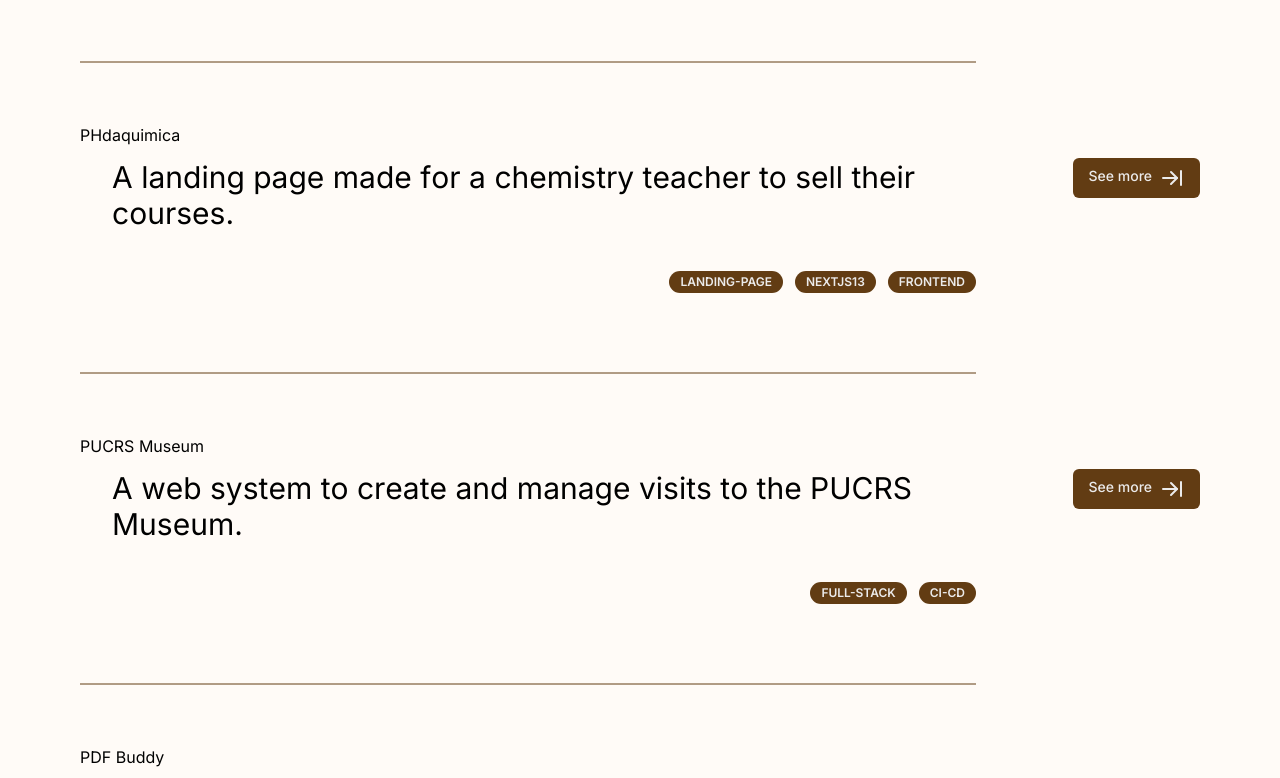
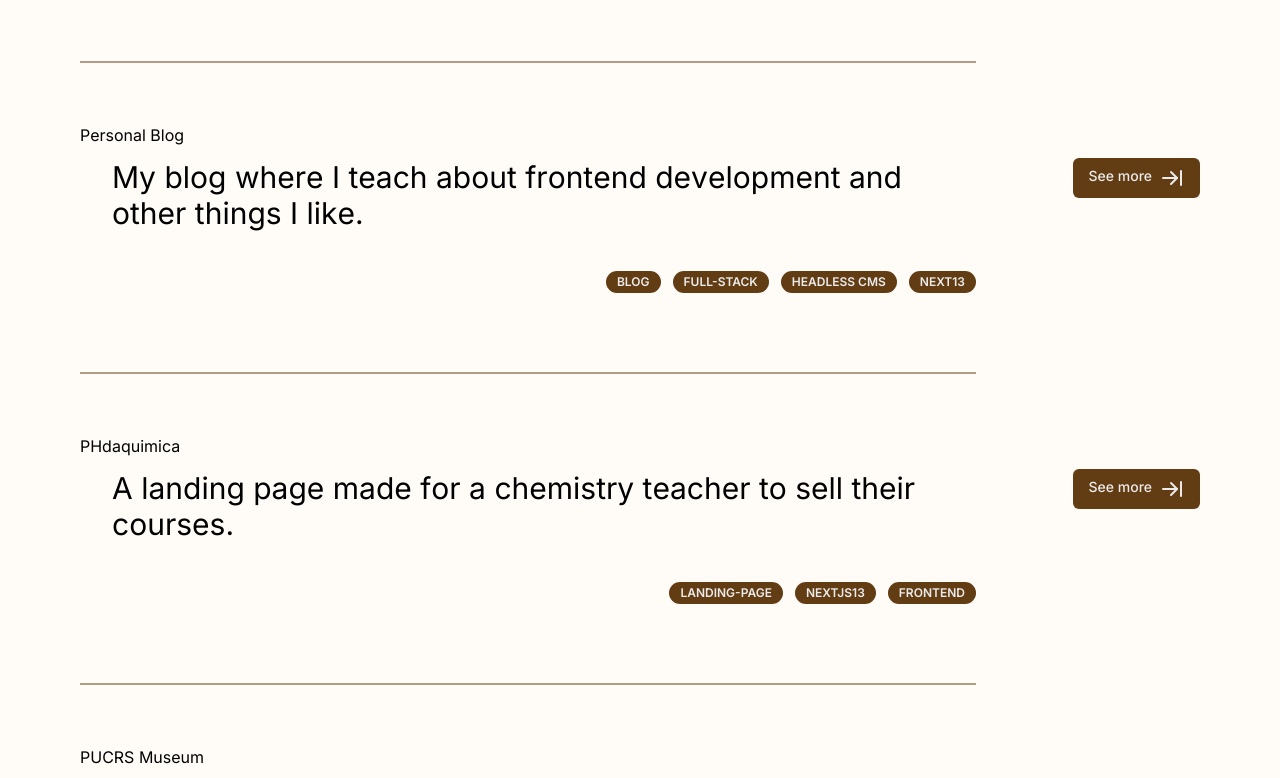
Before and after one commit to Luccatp/luisaoliveira, a Next.js app: page /my-skills in a window 1280 px wide. Shown: the part 940-1718 px from the top of the page. Built offline with nearby package versions, Linux system fonts and the light colour scheme.

Commit message:
feat: added my blog to one of my projects

```diff
--- a/components/MyProjects.tsx
+++ b/components/MyProjects.tsx
@@ -4,7 +4,13 @@
 interface MyProjectsProps {}
 
 const mockProjects: ProjectCardProps[] = [
-  //crie varios objetos com as propriedades de ProjectCardProps
+  {
+    projectTitle: "Personal Blog",
+    projectDescription:
+      "My blog where I teach about frontend development and other things I like.",
+    projectTags: ["Blog", "Full-stack", "Headless CMS", "Next13"],
+    link: "https://blog.luccaparadeda.com/",
+  },
   {
     projectTitle: "PHdaquimica",
     projectDescription:
```
